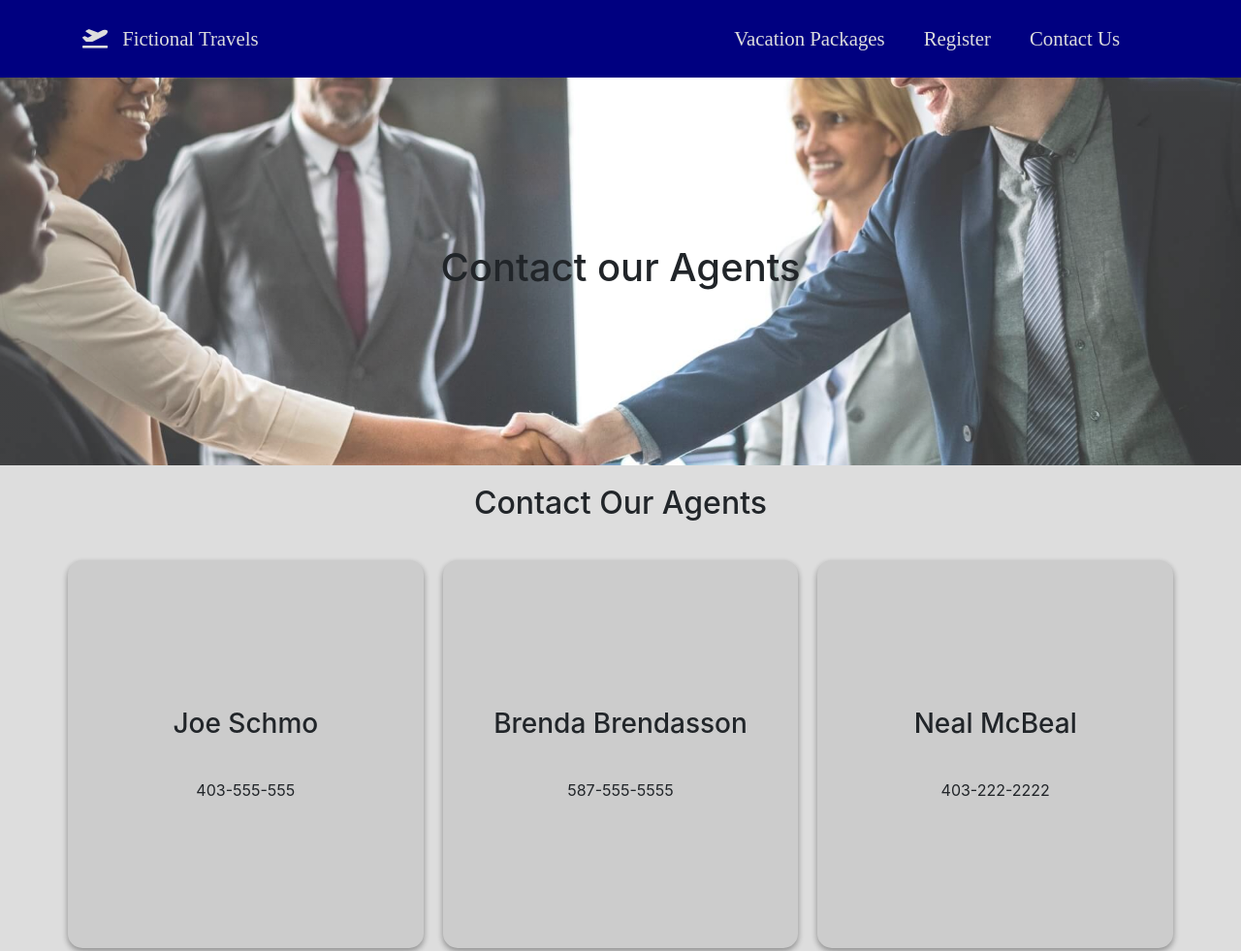
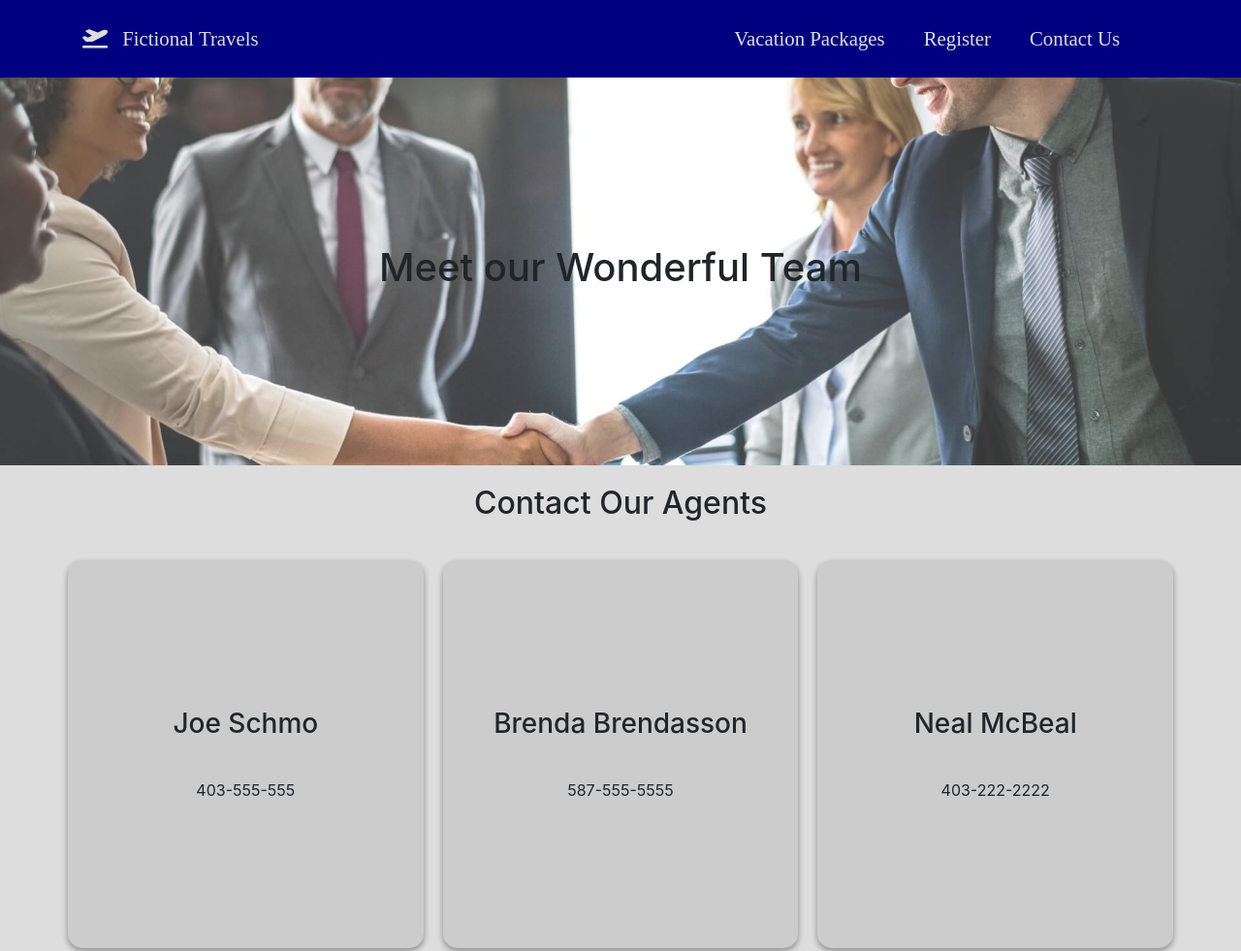
Before and after one commit to akmadsen/travel-agency-mock, a website: page contact.html in a window 1280 px wide. Shown: the top 981 px of the page at 97% size. Drawn offline with nearby package versions, Linux system fonts and the light colour scheme; a web font is replaced by a local one.

Commit message:
Fixed Contact Page headline

```diff
--- a/contact.html
+++ b/contact.html
@@ -68,7 +68,7 @@
      -->
     <div class="hero">
         <div class="container">
-            <h1>Contact our Agents</h1>
+            <h1>Meet our Wonderful Team</h1>
         </div>
     </div>
 
```
